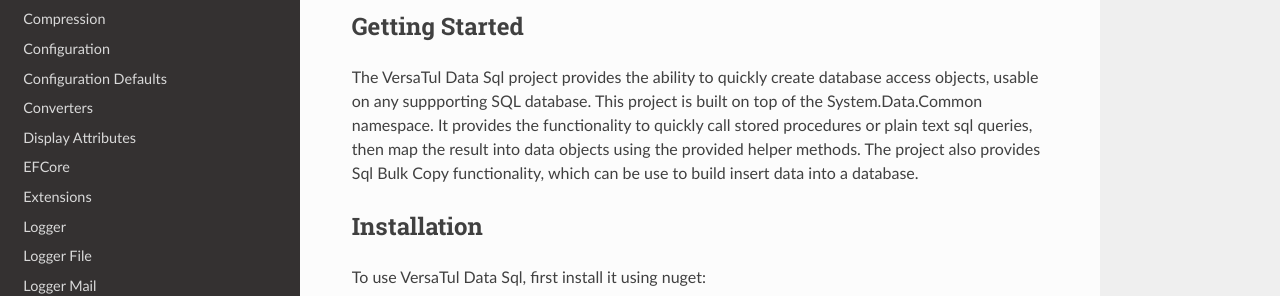
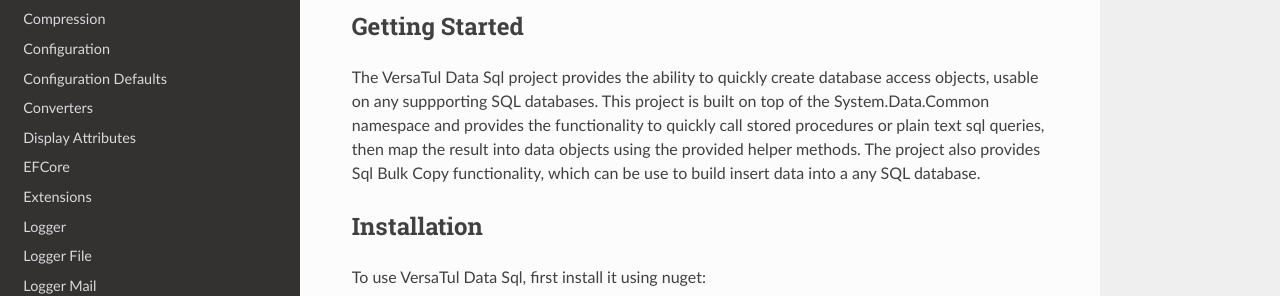
Before and after one commit to BjornWilliams/DocsVersaTul, a Sphinx documentation site: the page built from docs/source/sql.rst, in a window 1280 px wide and 900 px high. Shown: the part 150-446 px from the top of the window. Built offline with Sphinx 7.4.7 and the Read the Docs theme 2.0.0, drawn with Linux system fonts in a browser that asks for light colours.

Commit message:
Update sql.rst
Updating the sql database project

```diff
--- a/docs/source/sql.rst
+++ b/docs/source/sql.rst
@@ -4,9 +4,9 @@
 Getting Started
 ----------------
 The VersaTul Data Sql project provides the ability to quickly create database access objects,
-usable on any suppporting SQL database. This project is built on top of the System.Data.Common namespace.
-It provides the functionality to quickly call stored procedures or plain text sql queries, then map the result into data objects using the provided helper methods.
-The project also provides Sql Bulk Copy functionality, which can be use to build insert data into a database.
+usable on any suppporting SQL databases. This project is built on top of the System.Data.Common namespace and
+provides the functionality to quickly call stored procedures or plain text sql queries, then map the result into data objects using the provided helper methods.
+The project also provides Sql Bulk Copy functionality, which can be use to build insert data into a any SQL database.
 
 Installation
 ------------
```
